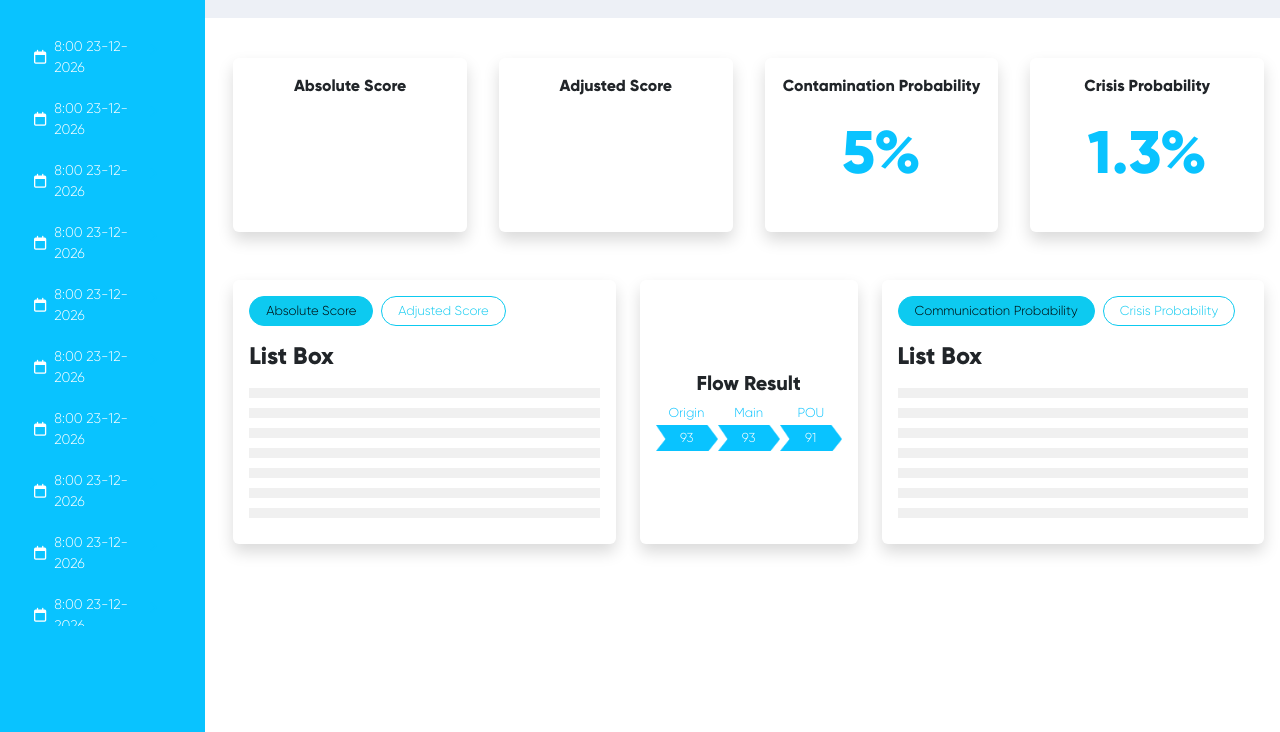
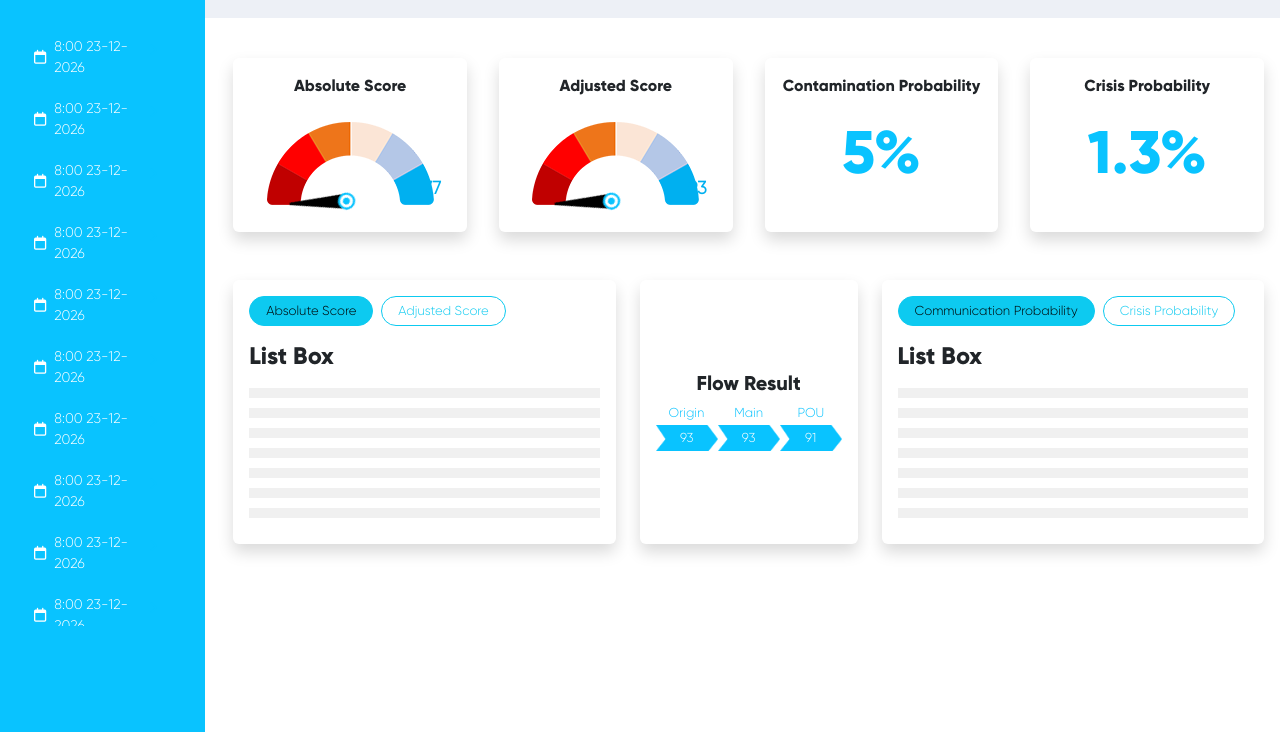
Before and after one commit to MarufAlAslam/lishtot-dashboard, a plain HTML site: page index.html in a window 1280 px wide. Shown: the part 68-800 px from the top of the page. Drawn offline with nearby package versions, Linux system fonts and the light colour scheme; a script that the page names is missing.

Commit message:
custom gauge done

```diff
--- a/css/style.css
+++ b/css/style.css
@@ -191,6 +191,24 @@ html body .blueberryChart {
     background: #555;
 }
 
+.img-fluid.needle {
+    position: absolute;
+    bottom: -5px;
+    left: 42%;
+    transform: translateX(-20%) rotate(-145deg);
+    transform-origin: 15px 35px;
+    transition: 0.5s;
+}
+
+.value {
+    position: absolute;
+    font-size: 18px;
+    font-weight: bold;
+    right: 10px;
+    bottom: 10px;
+    color: #00b0f0;
+}
+
 @media screen and (max-width: 992px) {
     .col-lg-3.m-auto.mobile-flex {
         display: flex !important;
--- a/index.html
+++ b/index.html
@@ -182,7 +182,18 @@
                                             Absolute Score
                                         </p>
                                     </div>
-                                    <div class="js-gauge gauge1 gauge d-flex justify-content-center align-items-center">
+                                    <!-- <div class="js-gauge gauge1 gauge d-flex justify-content-center align-items-center">
+                                    </div> -->
+                                    <div class="gauge-holder position-relative mt-4 text-center">
+                                        <div
+                                            class="d-inline-flex justify-content-center align-items-center position-relative m-auto">
+                                            <img src="img/Guage.png" class="img-fluid" alt="">
+                                            <img src="img/Needle.png" class="img-fluid needle" data-percantage="77"
+                                                alt="">
+                                        </div>
+                                        <div class="value">
+                                            77
+                                        </div>
                                     </div>
                                 </div>
                             </div>
@@ -196,7 +207,16 @@
                                             Adjusted Score
                                         </p>
                                     </div>
-                                    <div class="js-gauge gauge2 gauge d-flex justify-content-center align-items-center">
+                                    <!-- <div class="js-gauge gauge2 gauge d-flex justify-content-center align-items-center">
+                                    </div> -->
+                                    <div class="gauge-holder position-relative mt-4 text-center">
+                                        <div
+                                            class="d-inline-flex justify-content-center align-items-center position-relative m-auto">
+                                            <img src="img/Guage.png" class="img-fluid" alt="">
+                                            <img src="img/Needle.png" class="img-fluid needle" data-percantage="93"
+                                                alt="">
+                                        </div>
+                                        <div class="value">93</div>
                                     </div>
                                 </div>
                             </div>
--- a/js/main.js
+++ b/js/main.js
@@ -338,3 +338,11 @@ $('.menu-bg').click(function () {
     $('.col-lg-2.py-3.bg-info.leftSidebar, .menu-bg').removeClass('active')
     $('body, html').css('overflow-y', 'scroll')
 })
+
+const needles = document.querySelectorAll('.needle');
+for (const needle of needles) {
+    // console.log($(needle).attr("data-percantage"))
+    const percentage = parseInt($(needle).attr("data-percantage"));
+    const degree = -145 + (percentage * 1.8);
+    $(needle).css('transform', 'rotate(' + degree + 'deg)')
+}
```
Also changed, not shown: img/Guage.png (added), img/Needle.png (added).
